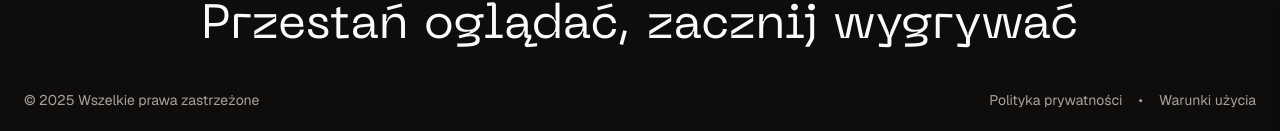
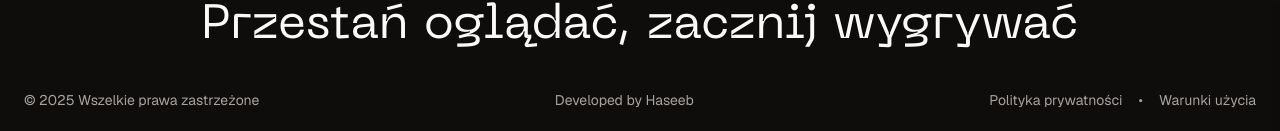
Before and after one commit to Haseeb-WebDeveloper/Online-Courses-Website, a Next.js app: page / in a window 1280 px wide. Shown: the part 9140-9271 px from the top of the page. Built offline with nearby package versions, Linux system fonts and the light colour scheme.

Commit message:
footer chnaged

```diff
--- a/src/components/layout/footer.tsx
+++ b/src/components/layout/footer.tsx
@@ -53,6 +53,10 @@ export function Footer() {
           </p>
 
           <div className="flex items-center gap-4 text-sm text-muted-foreground">
+            <Link href="/https://haseebkhan.online/" className="hover:text-foreground transition-colors">Developed by Haseeb</Link>
+          </div>
+
+          <div className="flex items-center gap-4 text-sm text-muted-foreground">
             <Link href="#" className="hover:text-foreground transition-colors">Polityka prywatności</Link>
             <span>•</span>
             <Link href="#" className="hover:text-foreground transition-colors">Warunki użycia</Link>
```
Also changed, not shown: 1 other file (tests, documents, lock files or other folders).
